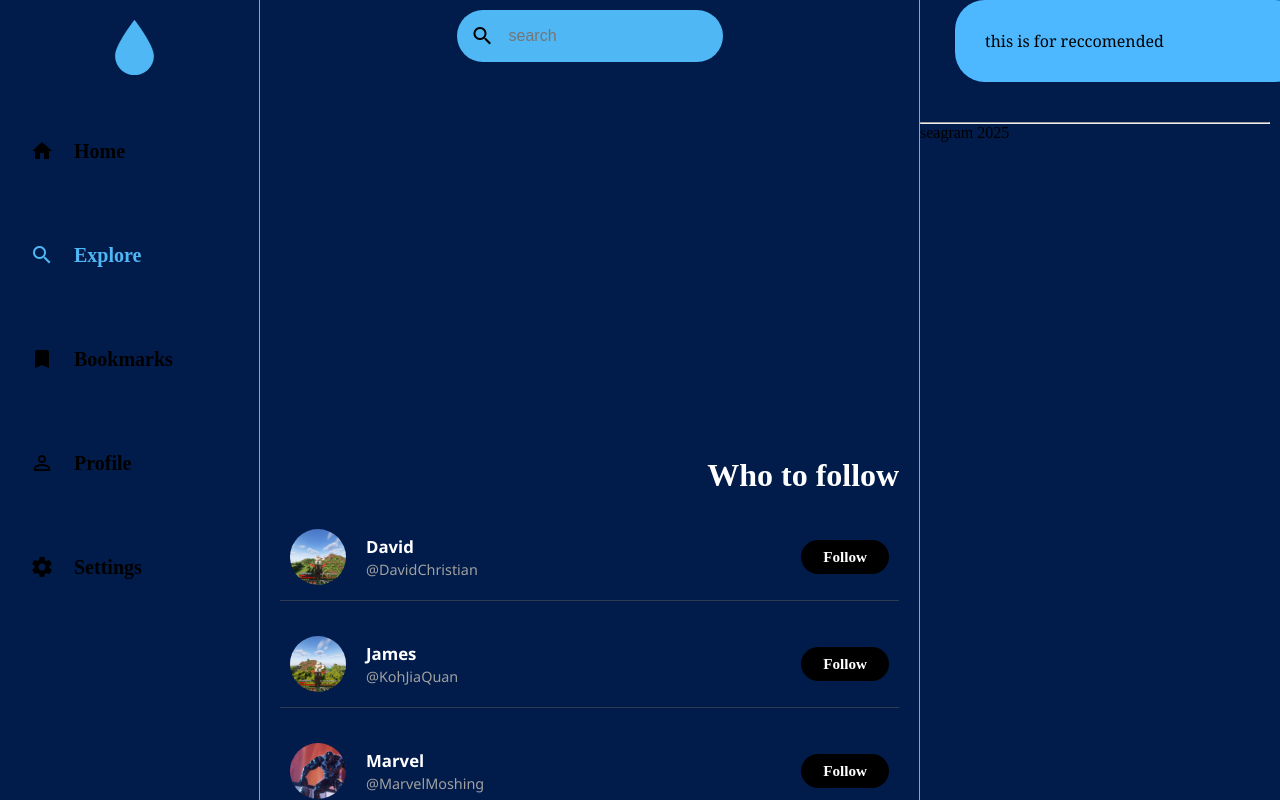
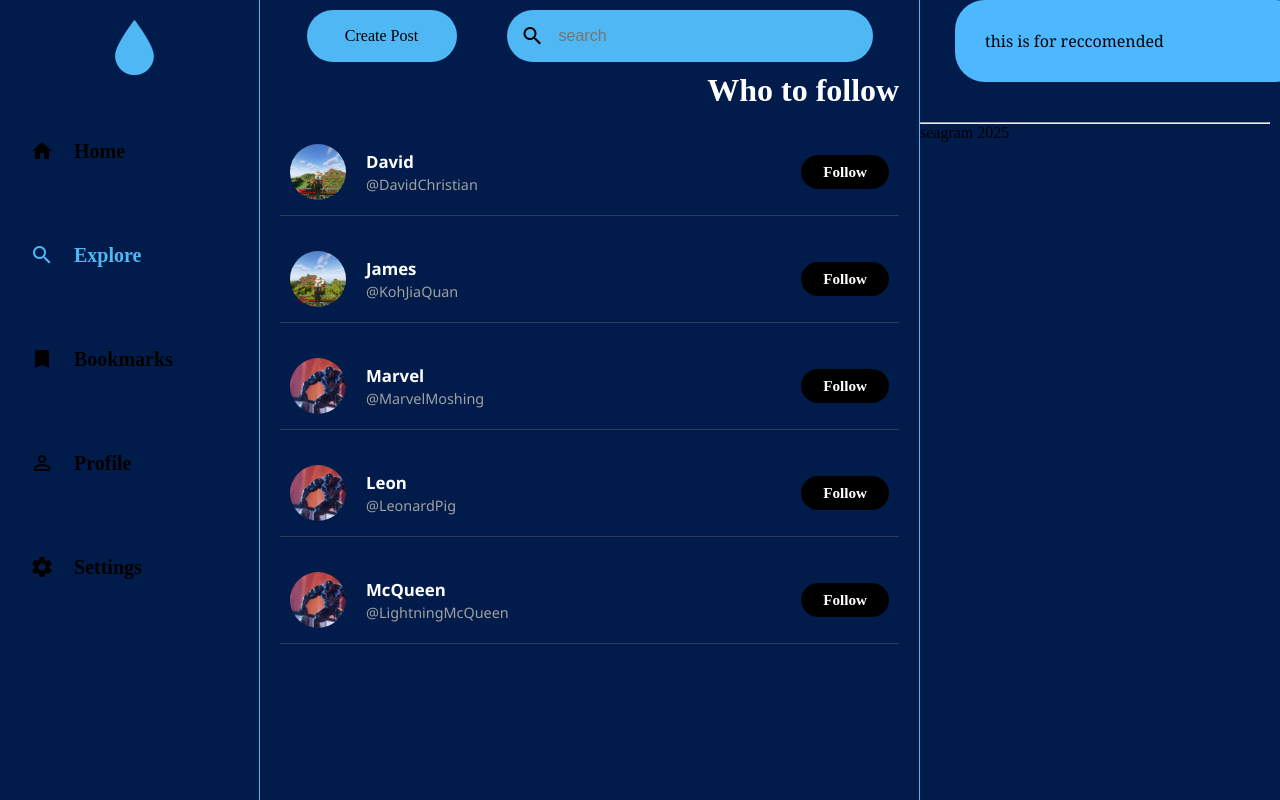
Before and after one commit to NFYouVel/o-gram-project, a PHP site: page /layout/search.php in a window 1280 px wide. Run offline with PHP 8.4, Linux system fonts and the light colour scheme.

Commit message:
create post link added

```diff
--- a/CSS/rightbar.css
+++ b/CSS/rightbar.css
@@ -2,6 +2,8 @@
     height: fit-content;
     width: max-content;
     display: flex;
+    flex-direction: row;
+    justify-content: space-between;
     margin : 10px auto;
 }
 
--- a/CSS/search.css
+++ b/CSS/search.css
@@ -1,3 +1,16 @@
+
+.createpost{
+  width: 150px;
+  justify-content: center;
+  text-decoration: none;
+  color: black;
+  margin-right: 50px;
+}
+
+.long{
+  width: 300px;
+}
+
 .user-suggestion {
   display: flex;
   align-items: center;
@@ -65,7 +78,7 @@
 }
 
 .recommend-people > #where-follow {
-  margin-top: 60%;
+  /* margin-top: 60%; */
   color: white;
   margin-bottom: 20px;
   margin-right: 20px;
--- a/CSS/sidebar.css
+++ b/CSS/sidebar.css
@@ -106,6 +106,8 @@ body {
   border-right: 1px solid var(--seagram-color);
   min-width: fit-content;
   overflow-y: scroll;
+  display: flex;
+  flex-direction: column;
 }
 
 .posts::-webkit-scrollbar {
--- a/layout/search.php
+++ b/layout/search.php
@@ -71,9 +71,10 @@
   <!-- posting -->
   <div class="posts">
     <form class="searchcontainer" action="#">
+      <a href="#" class="createpost search" >Create Post</a>
       <div class="search">
         <span class="material-icons"> search </span>
-        <input class="search-input" type="search" placeholder="search">
+        <input class="search-input long" type="search" placeholder="search">
       </div>
     </form>
     <div class="recommend-people">
--- a/layout/settings.php
+++ b/layout/settings.php
@@ -65,7 +65,7 @@
     <div class="settings">
       <div class="updatedata">
         <span>New Password: </span><input class="newinput" type="password" name="newUsername" id="" placeholder="your username">
-        <button class="material-icons visible" onmousedown="visibleOn(this)"  onmouseup="visibleOff(this)" onmousedown="showIcon(this)" onmouseup="hideIcon(this)">visibility_off</button>
+        <button class="material-icons visible" onmousedown="visibleOn(this)"  onmouseup="visibleOff(this)" >visibility_off</button>
       </div>
       <div class="updatedata">
         <input class="backgroundoption" type="radio" name="backgroundcolor" onclick="changebackground()"><span>Ocean Theme</span>
```
